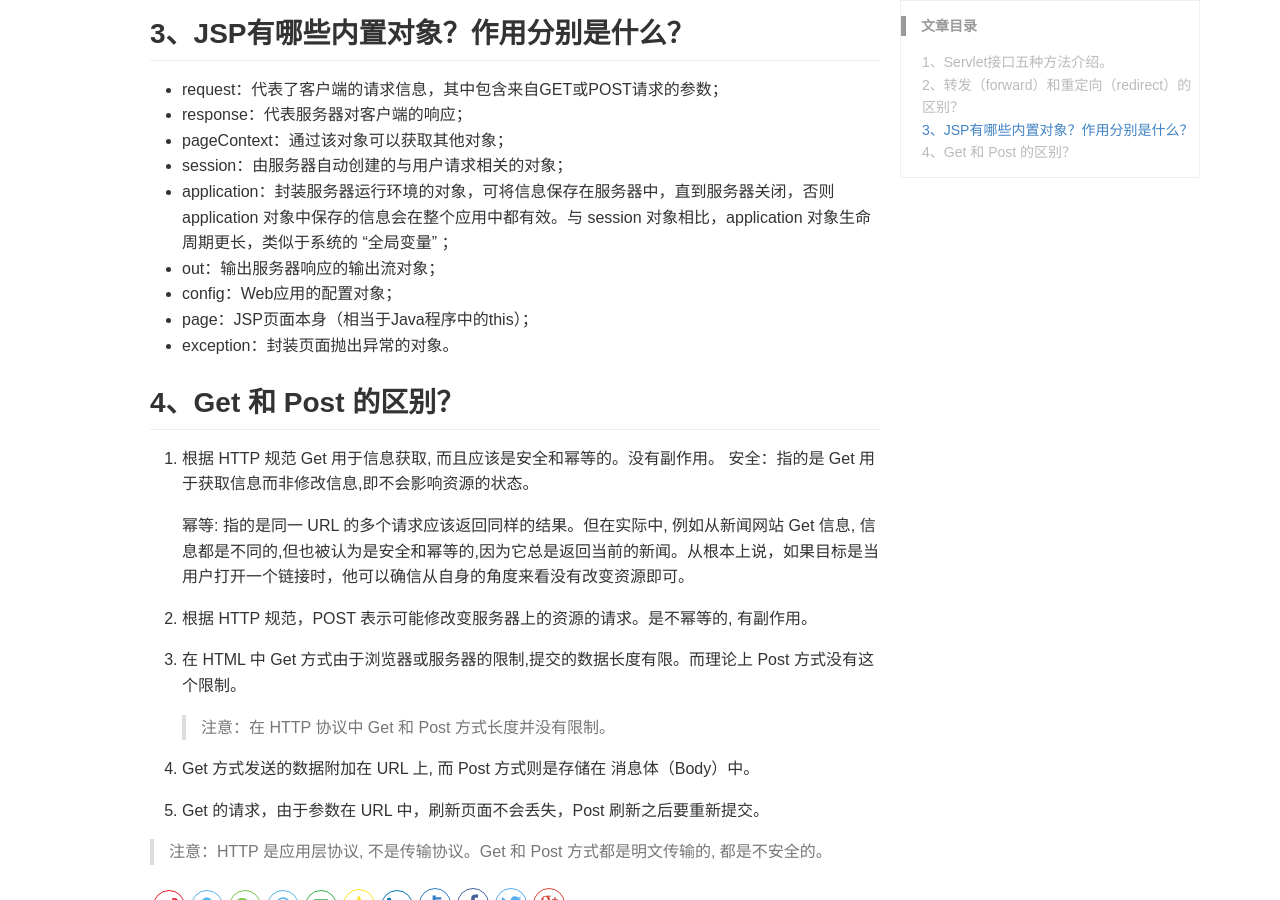
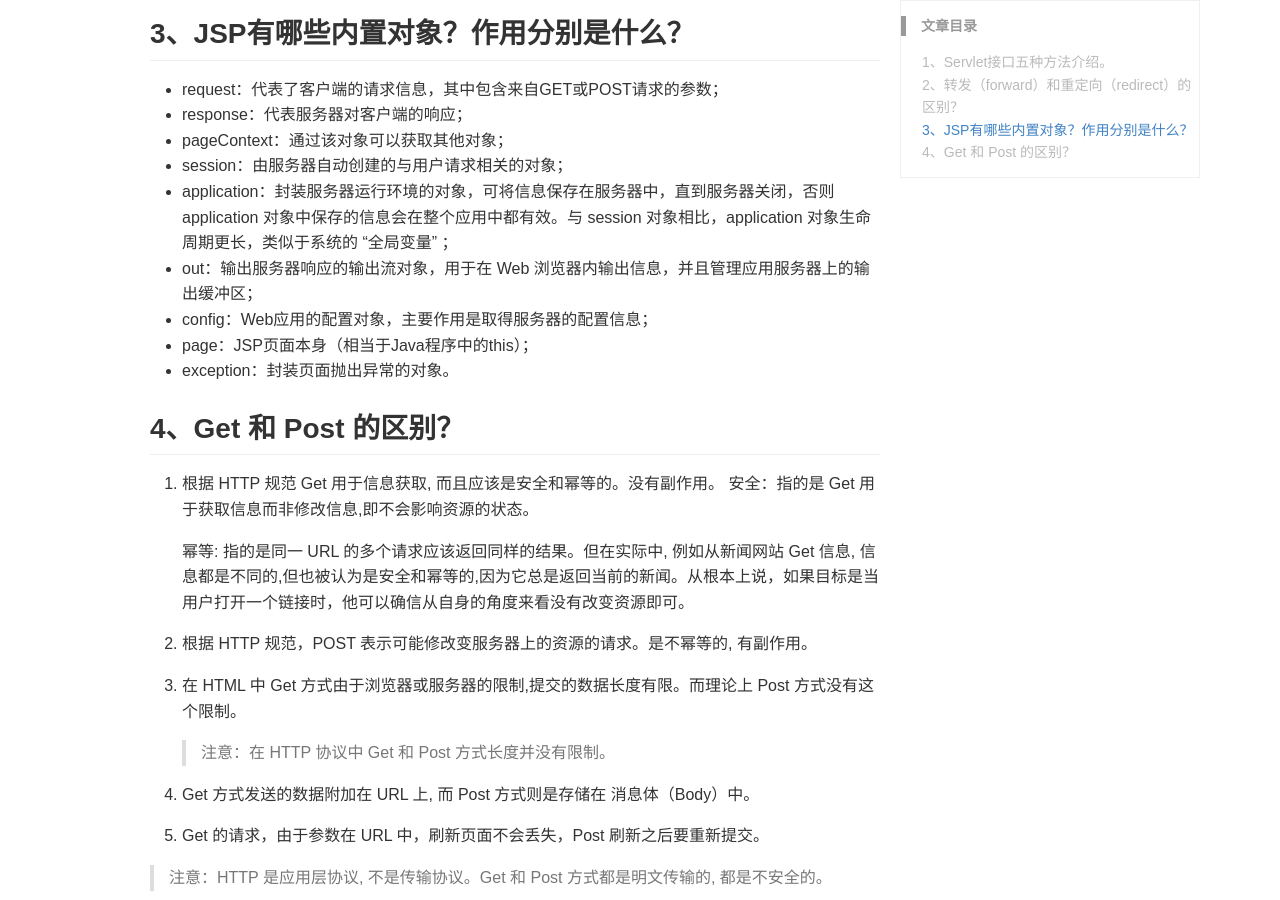
Before and after one commit to DoctorDeng/DoctorDeng.github.io, a Jekyll site: the page built from _posts/2016-09-12-java-面试.md, in a window 1280 px wide and 900 px high, scrolled down 1472 px. Built offline with Jekyll 4.4.1, drawn with Linux system fonts in a browser that asks for light colours.

Commit message:
modify file

```diff
--- a/_posts/2016-09-12-java-面试.md
+++ b/_posts/2016-09-12-java-面试.md
@@ -44,8 +44,8 @@ keywords: java, 面试
 - pageContext：通过该对象可以获取其他对象；
 - session：由服务器自动创建的与用户请求相关的对象；
 - application：封装服务器运行环境的对象，可将信息保存在服务器中，直到服务器关闭，否则 application 对象中保存的信息会在整个应用中都有效。与 session 对象相比，application 对象生命周期更长，类似于系统的 “全局变量” ；
-- out：输出服务器响应的输出流对象；
-- config：Web应用的配置对象；
+- out：输出服务器响应的输出流对象，用于在 Web                                浏览器内输出信息，并且管理应用服务器上的输出缓冲区；
+- config：Web应用的配置对象，主要作用是取得服务器的配置信息；
 - page：JSP页面本身（相当于Java程序中的this）；
 - exception：封装页面抛出异常的对象。
 
```
